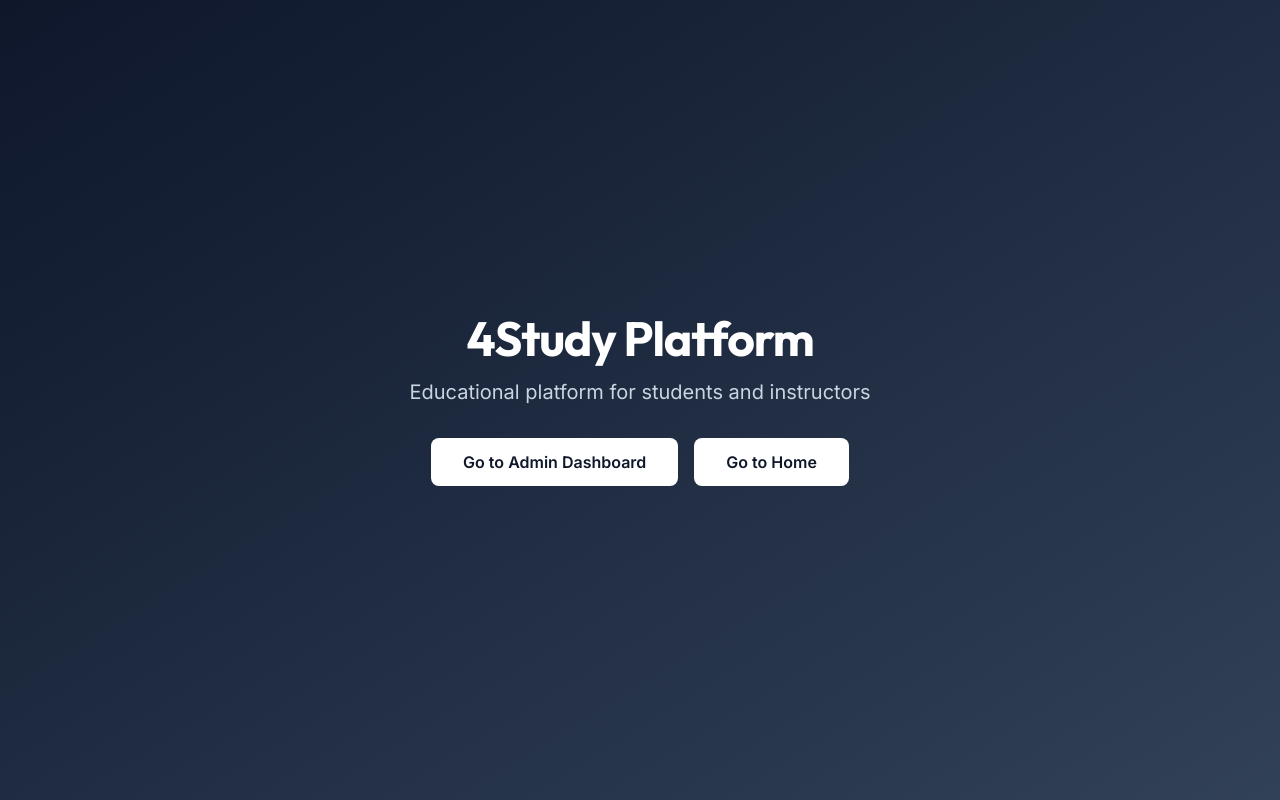
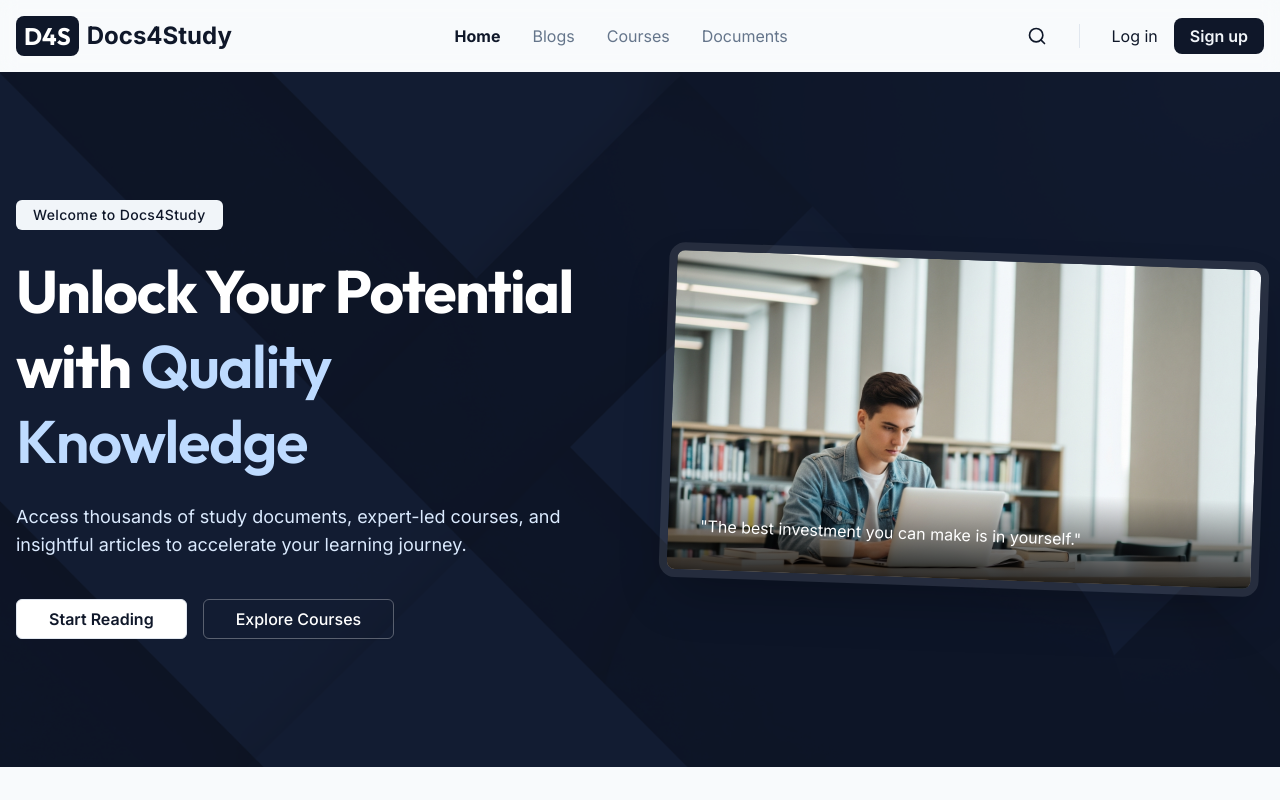
Before and after one commit to asotaku205/Docs4Study, a React (Vite) app in the folder client/: page / in a window 1280 px wide. Shown: the top 800 px of the page. Built offline with nearby package versions, Linux system fonts and the light colour scheme; no server answers.

Commit message:
edit app.jsx

```diff
--- a/client/src/App.jsx
+++ b/client/src/App.jsx
@@ -3,47 +3,27 @@ import NotFound from "./pages/NotFound";
 import AdminDashboard from "./pages/AdminDashboard";
 import Auth from "./pages/Auth";
 import HomePage from "./pages/HomePage";
-import Layout from "./components/Layout";
+import Blog from "./pages/Blog";
+import Courses from "./pages/Courses";
+import Documents from "./pages/Documents";
 
-function Demo() {
+function Routes() {
   return (
-    <div className="min-h-screen flex items-center justify-center bg-gradient-to-br from-slate-900 to-slate-700">
-      <div className="text-center text-white">
-        <h1 className="text-5xl font-bold mb-4">4Study Platform</h1>
-        <p className="text-xl text-slate-300 mb-8">
-          Educational platform for students and instructors
-        </p>
-        <Link href="/admin">
-          <span className="inline-block px-8 py-3 bg-white text-slate-900 font-semibold rounded-lg hover:bg-slate-100 transition-colors cursor-pointer">
-            Go to Admin Dashboard
-          </span>
-        </Link>
-        <Link href="/home" className="ml-4">
-          <span className="inline-block px-8 py-3 bg-white text-slate-900 font-semibold rounded-lg hover:bg-slate-100 transition-colors cursor-pointer">
-            Go to Home
-          </span>
-        </Link>
-      </div>
-    </div>
+    <Switch>
+      <Route path="/" component={HomePage} />
+      <Route path="/auth" component={Auth} />
+      <Route path="/blog" component={Blog} />
+      <Route path="/courses" component={Courses} />
+      <Route path="/documents" component={Documents} />
+      <Route path="/admin" component={AdminDashboard} />
+      <Route component={NotFound} />
+    </Switch>
   );
 }
 
 function App() {
   return (
-    <>
-      <Switch>
-        <Route path="/home">
-          <Layout>
-            <HomePage />
-          </Layout>
-        </Route>
-
-        <Route path="/" component={Demo} />
-        <Route path="/admin" component={AdminDashboard} />
-        <Route path="/auth" component={Auth} />
-        <Route component={NotFound} />
-      </Switch>
-    </>
+    <Routes/>
   );
 }
 
--- a/client/src/components/users/Header.jsx
+++ b/client/src/components/users/Header.jsx
@@ -1,14 +1,26 @@
 import React, { useState, useEffect } from "react";
-import { Link } from "wouter";
+import { Link, useLocation } from "wouter";
 import authService from "../../services/authService";
 
 export function Header() {
-  const [user, setUser] = useState(null);
-  const [isLoggedIn, setIsLoggedIn] = useState(false);
+  const [user, setUser] = useState(() =>{
+    const storedUser = localStorage.getItem("user");
+    return storedUser ? JSON.parse(storedUser) : null;
+  });
+  const [isLoggedIn, setIsLoggedIn] = useState(() => {
+    return !!(localStorage.getItem("accessToken") && localStorage.getItem("user"));
+  });
   const [userMenuOpen, setUserMenuOpen] = useState(false);
-  const [isAdmin, setIsAdmin] = useState(false);
+  const [isAdmin, setIsAdmin] = useState(() => {
+    const storedUser = localStorage.getItem("user");
+    if (storedUser) {
+      const parsedData = JSON.parse(storedUser);
+      return parsedData.role && parsedData.role.toLowerCase() === "admin";
+    }
+    return false;
+  });
   const [searchOpen, setSearchOpen] = useState(false);
-
+  const [islocation] = useLocation();
   useEffect(() => {
     const fetchUser = async () => {
       try {
@@ -62,6 +74,7 @@ export function Header() {
   return (
     <header className=" flex sticky top-0 backdrop-blur bg-background/30 w-full z-50 ">
       <div className="flex-grow p-4 px-4 justify-between flex items-center mx-auto container">
+
         <Link href="/">
           <a className="text-2xl font-bold cursor-pointer gap-2 flex items-center select-none">
             <span className="bg-primary text-white px-2 py-1 rounded font-heading">
@@ -71,18 +84,26 @@ export function Header() {
           </a>
         </Link>
         <nav className=" gap-8 flex items-center text-white">
-          <a className="text-muted-foreground hover:text-primary cursor-pointer select-none">
+          <Link href="/">
+          <a className={`${ islocation === '/' ? 'text-primary font-bold' : 'text-muted-foreground'} hover:text-primary cursor-pointer select-none`}>
             Home
           </a>
-          <a className="text-muted-foreground hover:text-primary cursor-pointer select-none">
+          </Link>
+          <Link href="/blog">
+          <a className={`${ islocation === '/blog' ? 'text-primary font-bold' : 'text-muted-foreground'} hover:text-primary cursor-pointer select-none`}>
             Blogs
           </a>
-          <a className="text-muted-foreground hover:text-primary cursor-pointer select-none">
-            Cources
+          </Link>
+          <Link href="/courses">
+          <a className={`${ islocation === '/courses' ? 'text-primary font-bold' : 'text-muted-foreground'} hover:text-primary cursor-pointer select-none`}>
+            Courses
           </a>
-          <a className="text-muted-foreground hover:text-primary cursor-pointer select-none">
+          </Link>
+          <Link href="/documents">
+          <a className={`${ islocation === '/documents' ? 'text-primary font-bold' : 'text-muted-foreground'} hover:text-primary cursor-pointer select-none`}>
             Documents
           </a>
+          </Link>
         </nav>
         <div className="gap-4 flex items-center">
           <div className="relative">
--- a/client/src/pages/Auth.jsx
+++ b/client/src/pages/Auth.jsx
@@ -45,7 +45,7 @@ const Auth = () => {
       if (response.success) {
         localStorage.setItem("accessToken", response.data.token);
         localStorage.setItem("user", JSON.stringify(response.data.user));
-        window.location.replace("/home");
+        window.location.replace("/");
       }
     } catch (error) {
       const errorMessage =
@@ -68,7 +68,7 @@ const Auth = () => {
       if (response.success) {
         localStorage.setItem("accessToken", response.data.token);
         localStorage.setItem("user", JSON.stringify(response.data.user));
-        window.location.replace("/home");
+        window.location.replace("/");
       }
     } catch (error) {
       const errorMessage =
--- /dev/null
+++ b/client/src/pages/Blog.jsx
@@ -0,0 +1,8 @@
+import React from "react";
+import Layout from "../components/Layout";
+const Blog = () => {
+  return (
+    <Layout>    </Layout>
+    );
+}
+export default Blog;
--- /dev/null
+++ b/client/src/pages/Courses.jsx
@@ -0,0 +1,10 @@
+import React from "react";
+import Layout from "../components/Layout";
+const Courses = () => {
+  return (
+
+    <Layout></Layout>
+    );
+};
+
+export default Courses;
--- /dev/null
+++ b/client/src/pages/Documents.jsx
@@ -0,0 +1,9 @@
+import React from "react";
+import Layout from "../components/Layout";
+const Documents = () => {
+    return (
+        <Layout></Layout>
+    );
+};
+
+export default Documents;
--- a/client/src/pages/HomePage.jsx
+++ b/client/src/pages/HomePage.jsx
@@ -1,9 +1,10 @@
 import React from "react";
 import { useState } from "react";
+import Layout from "../components/Layout";
 
 const HomePage = () => {
   return (
-    <>
+    <Layout>
       <section className="relative overflow-hidden bg-primary py-20 lg:py-32">
         <div className="absolute inset-0 z-0 opacity-20 mix-blend-overlay bg-[url('/herobg.png')] bg-cover"></div>
         <div className="container relative z-10 mx-auto px-4 grid lg:grid-cols-2 gap-12 items-center">
@@ -532,7 +533,7 @@ const HomePage = () => {
 
         </div>
       </section>
-    </>
+    </Layout>
   );
 };
 export default HomePage;
--- /dev/null
+++ b/client/src/services/apiUser.js
@@ -0,0 +1,44 @@
+import axios from "axios";
+const API_URL = "http://localhost:5001/api";
+const apiUser = axios.create({
+  baseURL: API_URL,
+  headers: {
+    "Content-Type": "application/json",
+  },
+});
+apiUser.interceptors.request.use(
+  (config) => {
+    const token = localStorage.getItem("accessToken");
+    if (token) {
+      config.headers["Authorization"] = `Bearer ${token}`;
+    }
+    return config;
+  },
+  (error) => {
+    return Promise.reject(error);
+  }
+);
+apiUser.interceptors.response.use(
+  (response) => {
+    return response;
+  },
+  async (error) => {
+    const originalRequest = error.config;
+    if (error.response) {
+      if (error.response.status === 401 && !originalRequest._retry) {
+        originalRequest._retry = true;
+        try {
+          const rs = await api.post("/auth/refresh");
+          const { accessToken } = rs.data.data;
+          localStorage.setItem("accessToken", accessToken);
+          apiUser.defaults.headers.common["Authorization"] = `Bearer ${accessToken}`;
+          return apiUser(originalRequest);
+        } catch (_error) {
+          return Promise.reject(_error);
+        }
+        }
+    }
+     return Promise.reject(error);
+  }
+);
+export default apiUser;
--- a/client/src/services/authService.js
+++ b/client/src/services/authService.js
@@ -1,8 +1,8 @@
-import api from "./api.js";
+import apiUser from "./apiUser.js";
 const authService = {
     signup: async (email, password, fullName) => {
         try {
-        const response = await api.post("/auth/signup", {
+        const response = await apiUser.post("/auth/signup", {
             email,
             password,
             fullName
@@ -14,7 +14,7 @@ const authService = {
 },
     signin: async (email, password) => {
         try {
-        const response = await api.post("/auth/signin", {
+        const response = await apiUser.post("/auth/signin", {
             email,
             password
         });
@@ -25,7 +25,7 @@ const authService = {
  },
     signout: async () => {
         try {
-        const response = await api.post("/auth/signout");
+        const response = await apiUser.post("/auth/signout");
         return response.data;
     } catch (error) {
         throw error;
@@ -33,7 +33,7 @@ const authService = {
  },
  getCurrentUser: async () => {
     try {
-        const response = await api.get("/user/me");
+        const response = await apiUser.get("/user/me");
         return response.data.data.user;
     } catch (error) {
         throw error;
```
Also changed, not shown: client/src/services/api.js (line endings or trailing spaces), 1 other file (tests, documents, lock files or other folders).
